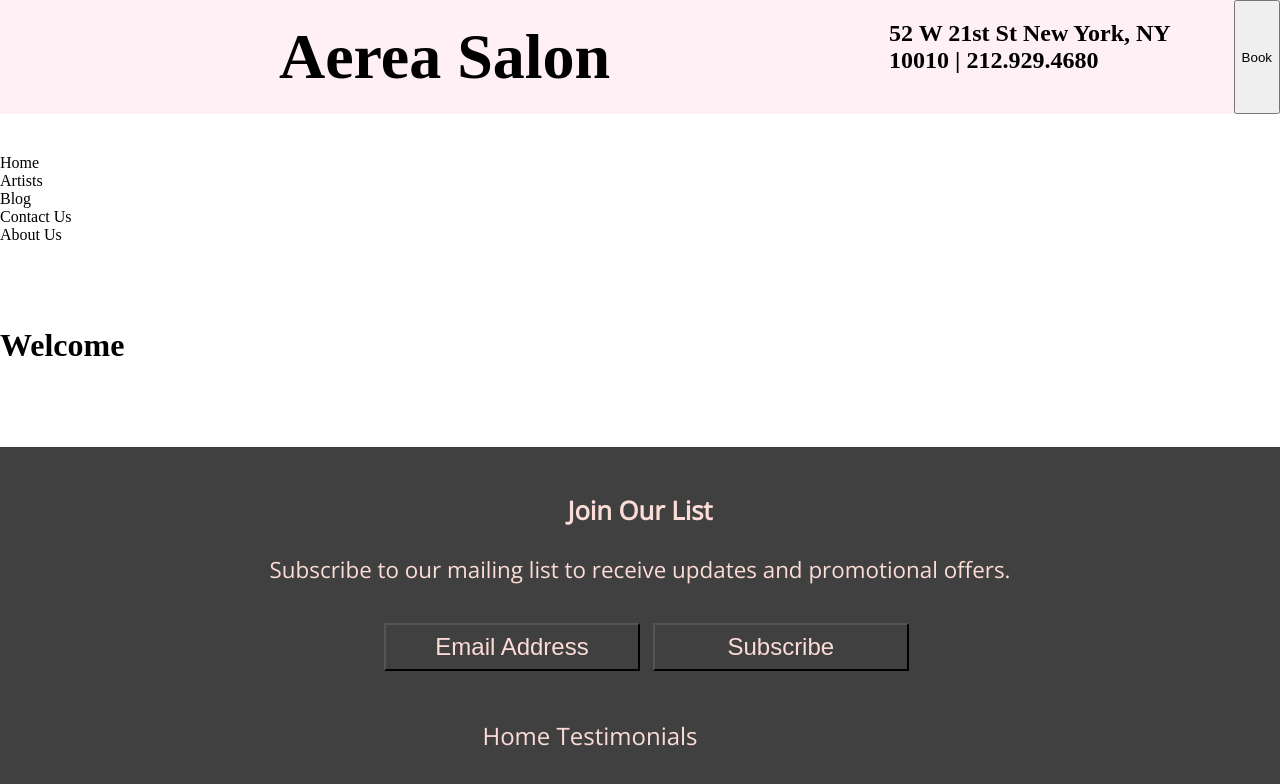
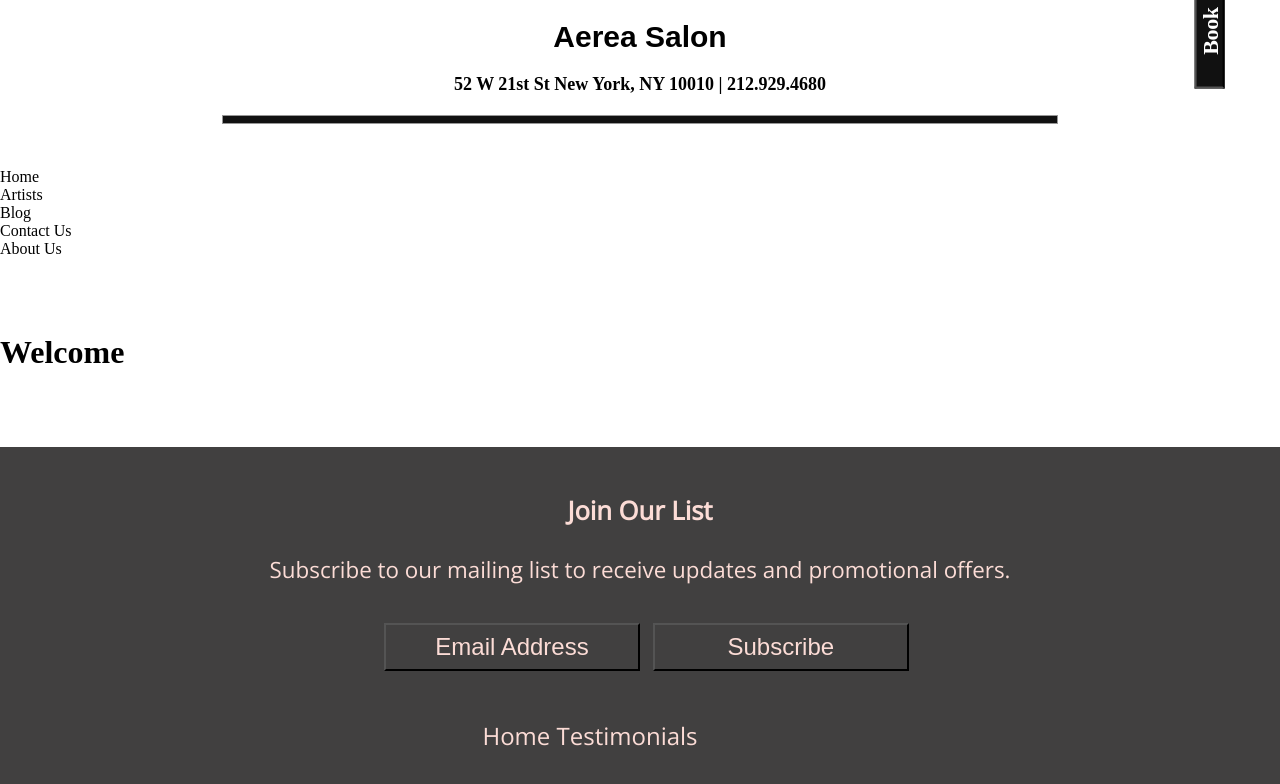
Before and after one commit to mtswaim/Area-Salon, a React (Create React App) app: page / in a window 1280 px wide. Shown: the top 784 px of the page. Built offline with nearby package versions, Linux system fonts and the light colour scheme; some icons are missing.

Commit message:
styling header

```diff
--- a/src/App.css
+++ b/src/App.css
@@ -2,6 +2,43 @@ html,
 body,
 .app {
   height: 100vh;
+}
+#header {
+  text-align: center;
+}
+#title {
+ width: 100%;
+ font-size: 30px;
+ font-family: Arial, Helvetica, sans-serif;
+ font-weight: bold;
+}
+#address {
+  font-size: 18px;
+}
+#line {
+  width: 834px;
+  height: 7px;
+  border: solid 1px #979797;
+  background-color: #111111;
+  display: inline-block;
+}
+#book-button {
+  width: 9%;
+  height: 30px;
+  transform: rotate(-90deg);
+  font-family: OpenSans;
+  font-size: 22px;
+  font-weight: bold;
+  font-stretch: normal;
+  font-style: normal;
+  line-height: normal;
+  letter-spacing: -0.35px;
+  text-align: center;
+  color: #ffffff;
+  position: absolute;
+  top: 2%;
+  right: 1%;
+  background-color: #111111;
 }
 p {
   margin-bottom: 1em;
@@ -13,15 +50,6 @@ body {
   display: flex;
   flex-direction: column;
 }
-header {
-  flex-shrink: 0;
-  display: grid;
-  display: inline-flex;
-  background-color: lavenderblush;
-  right:0;
-  left:0;
-  margin-top: 0;
-}
 nav{
   padding-right: 10%;
   display: flex;
@@ -31,13 +59,6 @@ nav{
 nav a{
   color: black;
   text-decoration: none;
-}
-header h1{
-  width: 100vw;
-  font-size: 4em;
-  margin-top: 20px;
-  margin-bottom: 20px;
-  text-align: center;
 }
 
 .main {
--- a/src/components/ArtistDetails.jsx
+++ b/src/components/ArtistDetails.jsx
@@ -5,7 +5,7 @@ import { Link } from 'react-router-dom';
 export default function ArtistDetails(props) {
   return (
     <div id='artist-box'>
-      <img> src='https://hips.hearstapps.com/hmg-prod.s3.amazonaws.com/images/hbz-thick-hair-gettyimages-1035491002.jpg'</img>
+      <img>src='https://hips.hearstapps.com/hmg-prod.s3.amazonaws.com/images/hbz-thick-hair-gettyimages-1035491002.jpg'</img>
     </div>
   )
 }
--- a/src/components/Header.jsx
+++ b/src/components/Header.jsx
@@ -3,11 +3,11 @@ import { Link } from 'react-router-dom';
 export default function Header(props) {
 
   return (
-    <header>
-      <h1>Aerea Salon</h1>
-      <h2>52 W 21st St New York, NY 10010 | 212.929.4680 </h2>
-      <button>Book</button>
-      <line></line>
+    <header id='header'>
+      <h1 id='title'>Aerea Salon</h1>
+      <h2 id='address'>52 W 21st St New York, NY 10010 | 212.929.4680 </h2>
+      <button id='book-button'>Book</button>
+      <line id="line"></line>
     </header>
   )
 }
```
